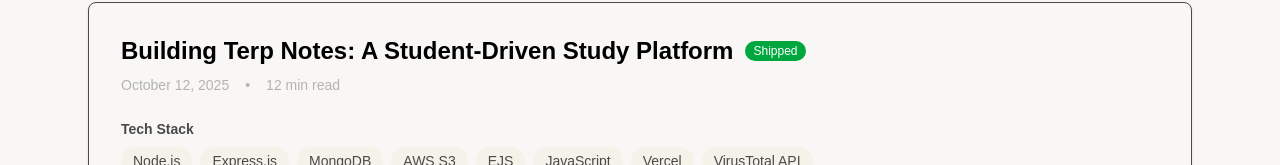
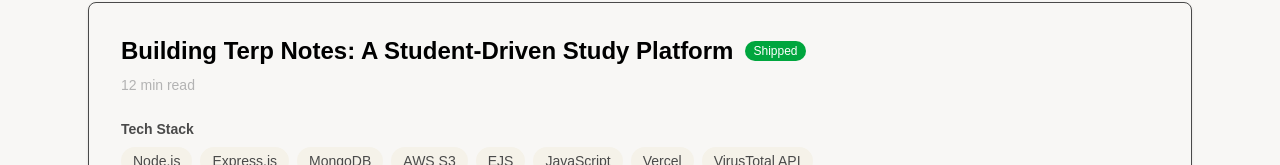
Before and after one commit to mahadevmohan/devcorpwebsite, a Next.js app: page /blog in a window 1280 px wide. Shown: the part 383-548 px from the top of the page. Built offline with nearby package versions, Linux system fonts and the light colour scheme.

Commit message:
Changes
Removed publication date display from blog post.

```diff
--- a/src/app/blog/page.tsx
+++ b/src/app/blog/page.tsx
@@ -43,14 +43,6 @@ export default async function BlogIndexPage() {
                         {project && <StatusPill status={project.status} />}
                       </div>
                       <div className="flex items-center gap-4 text-sm text-silver">
-                        <time>
-                          {new Date(post.publishedAt).toLocaleDateString('en-US', {
-                            year: 'numeric',
-                            month: 'long',
-                            day: 'numeric'
-                          })}
-                        </time>
-                        <span>•</span>
                         <span>{post.readTime} min read</span>
                       </div>
                     </div>
```
